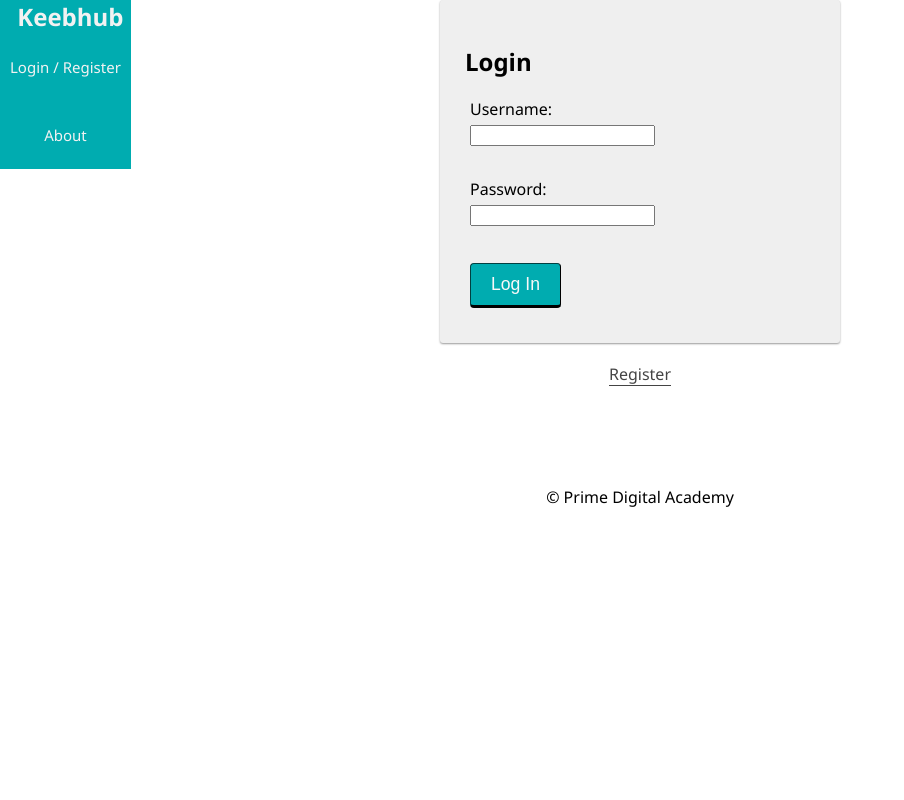
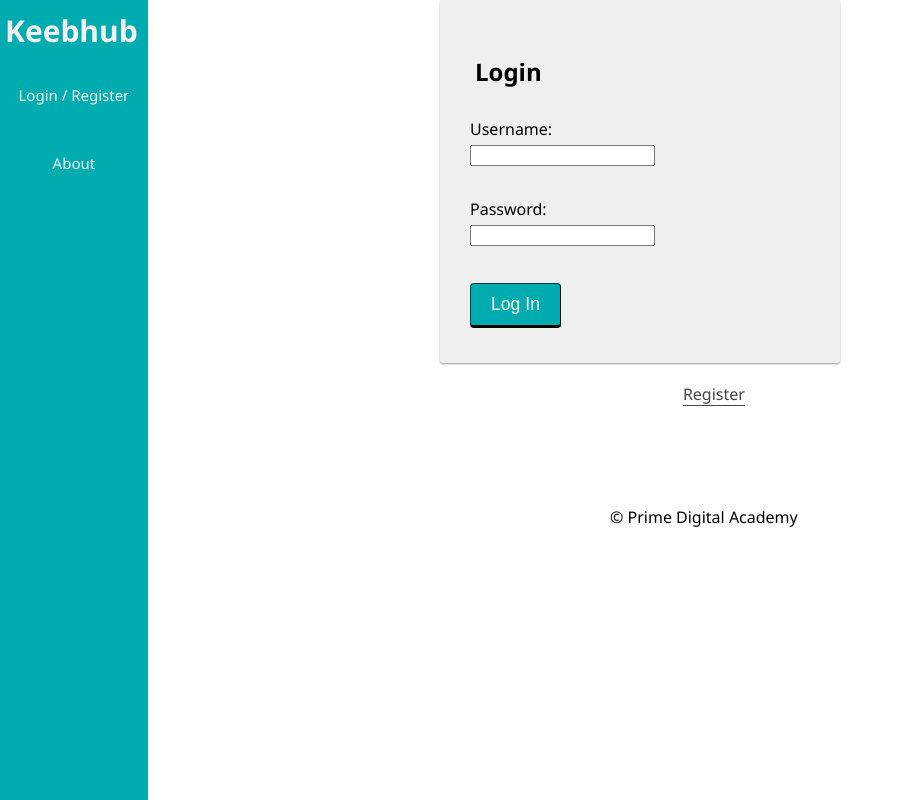
Before and after one commit to zoofly/keebhub, a React (Create React App) app: page /#/user in a window 1280 px wide. Shown: the top 800 px of the page, without its empty margins (0-904 px from the left). Built offline with nearby package versions, Linux system fonts and the light colour scheme; no server answers.

Commit message:
Fullheight sidebar nav

```diff
--- a/src/components/App/App.css
+++ b/src/components/App/App.css
@@ -2,6 +2,8 @@ html,
 body,
 #react-root {
   height: 100%;
+  padding: 0;
+  margin: 0;
 }
 
 body {
@@ -91,6 +93,7 @@ Alert
   font-size: 0.8rem;
 }
 
+
 /* --------------------------------------------------------------------------------
 Form Treatment
 -------------------------------------------------------------------------------- */
--- a/src/components/Footer/Footer.css
+++ b/src/components/Footer/Footer.css
@@ -2,4 +2,5 @@ footer {
   margin-top: 80px;
   padding: 20px;
   text-align: center;
+  float: bottom;
 }
--- a/src/components/Market/Market.jsx
+++ b/src/components/Market/Market.jsx
@@ -3,6 +3,7 @@ import { useDispatch, useSelector } from 'react-redux';
 import { useHistory } from 'react-router';
 import PostingsList from '../PostingsList/PostingsList';
 import './Market.css';
+
 
 
 function Market() {
--- a/src/components/Nav/Nav.css
+++ b/src/components/Nav/Nav.css
@@ -3,11 +3,13 @@
   display: flex;
   float: left;
   flex-direction: column;
-  justify-content: space-between;
+  /* justify-content: space-between; */
   align-items: center;
-  margin: 0 0 30px;
+  margin: 0 0 0;
   background-color: #00acb0;
   overflow: hidden;
+  height: 100vw;
+
 }
 
 .nav a {
@@ -15,10 +17,10 @@
 }
 
 .nav-title {
-  font-size: 24px;
+  font-size: 30px;
   font-weight: 700;
   color: #f2f2f2;
-  padding-left: 10px;
+  padding-left: 5px;
   margin: 0;
 }
 
@@ -36,6 +38,7 @@
   border: none;
   cursor: pointer;
   outline: 0;
+  flex-grow:1;
 }
 
 .navLink:hover {
--- a/src/components/PostingsList/PostingsList.css
+++ b/src/components/PostingsList/PostingsList.css
@@ -0,0 +1,21 @@
+img{
+    width: 200px;
+    height: 200px;
+    border-radius: 10px;
+    padding: 10px;
+}
+
+h2, h3{
+    padding: 10px;
+}
+
+p{
+
+    font-size: 14px;
+    padding: 10px;
+}
+
+.indPost{
+    display: inline-block;
+    width: 300px;
+}
--- a/src/components/PostingsList/PostingsList.jsx
+++ b/src/components/PostingsList/PostingsList.jsx
@@ -11,19 +11,21 @@ function PostingsList() {
     }, []);
 
     return (
-        <>
+        <div className='Container'>
         {postings.map(post =>{
             return (
-              <div className='postContainer' key={post.id}>
+              <div className='indPost' key={post.id}>
                 <h2> {post.title}</h2>
                 <h3> ${post.price} </h3>
-                <img src={post.image} width='200px' height='200px'/>
+                <center>
+                  <img src={post.image} width='200px' height='200px'/>
+                </center>
                 <p> {post.description} </p>
 
               </div>
             )
           })}
-        </>
+        </div>
     )
 }
 
```
